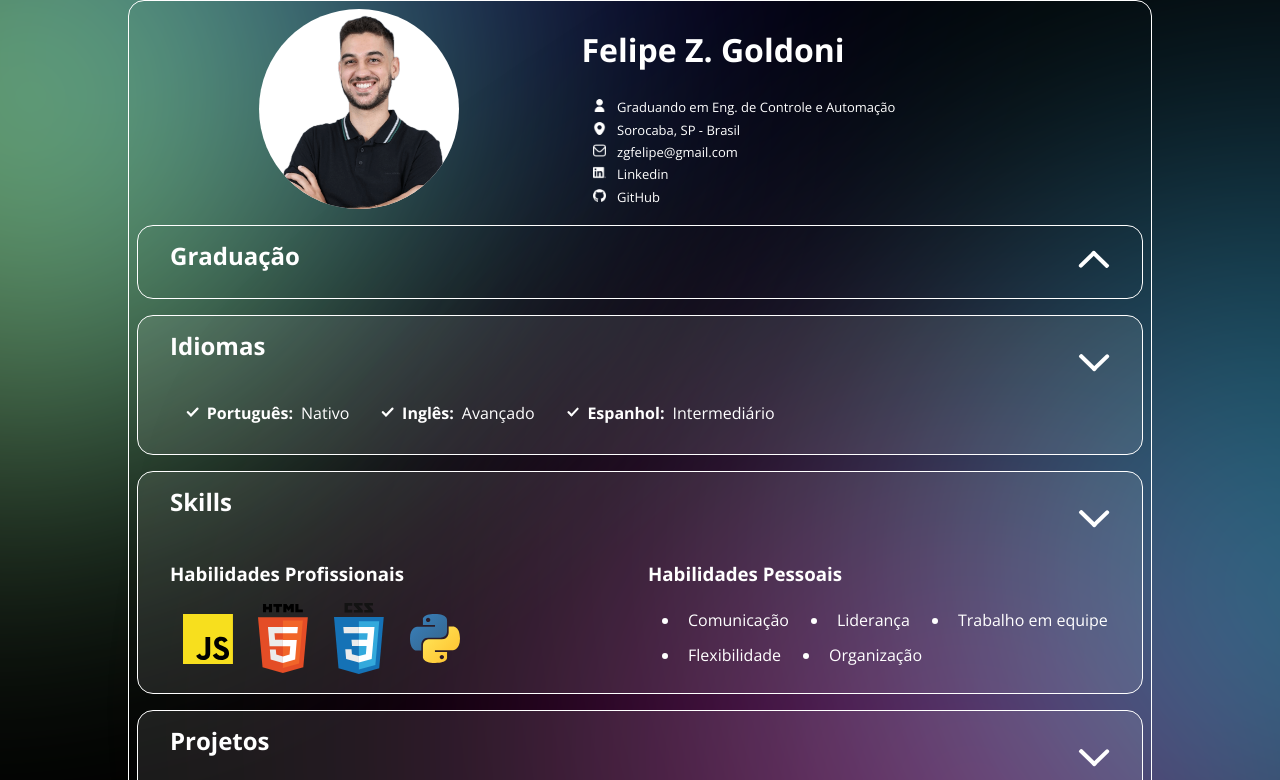
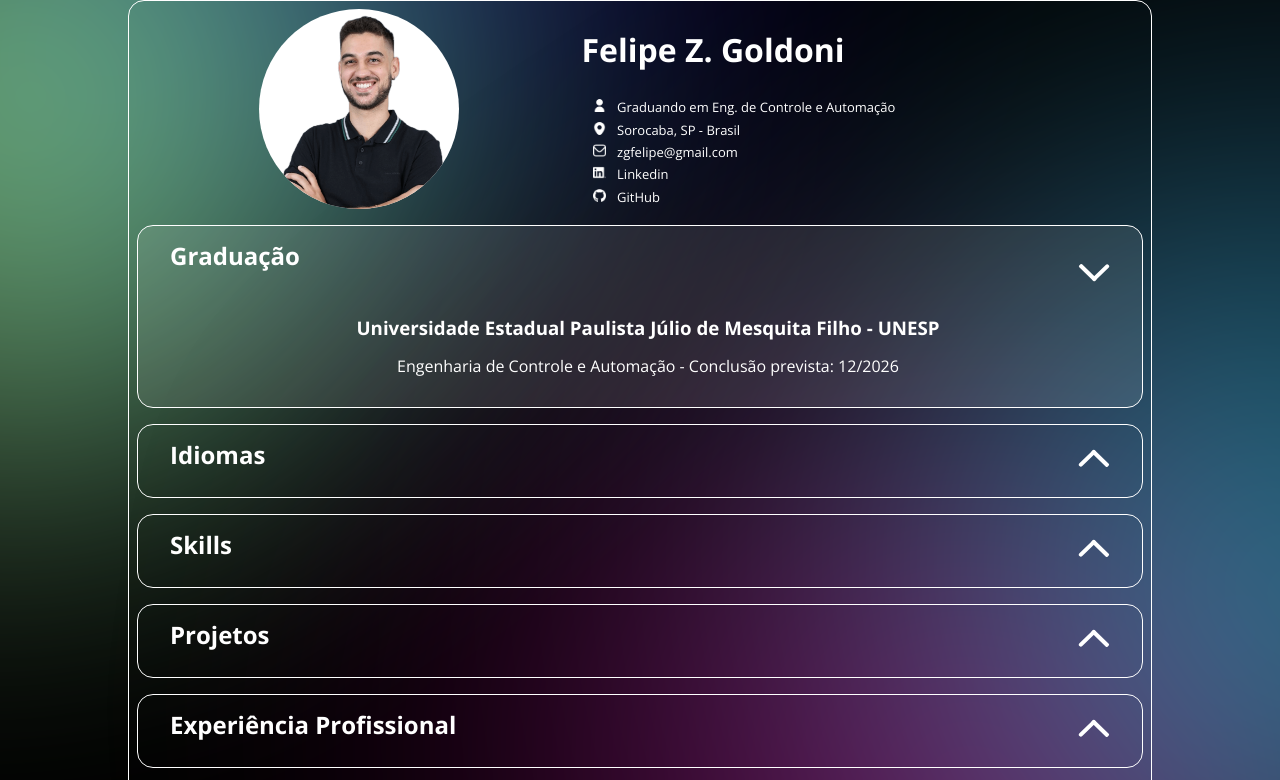
Before and after one commit to Fezao100/Portfolio, a plain HTML site: page index.html in a window 1280 px wide. Both pictures are taken after a click on the button "Graduação". Shown: the top 780 px of the page. Drawn offline with nearby package versions, Linux system fonts and the light colour scheme.

```diff
--- a/assets/js/acordeon.js
+++ b/assets/js/acordeon.js
@@ -1,15 +1,7 @@
-const acordeonTrigger = document.querySelectorAll('.acordeon .trigger')
 
-acordeonTrigger.forEach((trigger) => {
-
-    trigger.addEventListener('click', (e) => {
-        const acordeon = trigger.parentElement
-        const isOpen = acordeon.classList.contains('open')
-
-        if (isOpen) {
-            acordeon.classList.remove('open')
-        } else {
-            acordeon.classList.add('open')
-        }
-    })
-})
+document.querySelectorAll('.acordeon .trigger').forEach((trigger) => {
+        trigger.addEventListener('click', () => {
+            const acordeon = trigger.parentElement; // Pega o elemento pai (.acordeon)
+            acordeon.classList.toggle('open'); // Alterna a classe 'open'
+        });
+    });
--- a/data/profile.json
+++ b/data/profile.json
@@ -4,7 +4,7 @@
   "location": "Sorocaba, SP - Brasil",
   "email": "zgfelipe@gmail.com",
   "university": "Universidade Estadual Paulista Júlio de Mesquita Filho - UNESP",
-  "degree": "Engenharia de Controle e Automação - Conclusão prevista: 12/2025",
+  "degree": "Engenharia de Controle e Automação - Conclusão prevista: 12/2026",
   "skills": {
     "hardSkills": [
       {
@@ -58,7 +58,7 @@
       "gitIcon": "/assets/imgs/icons/github.png"
     },
     {
-      "name": "ChatBot par Calouros de Controle e Automação da Unesp de Sorocaba",
+      "name": "ChatBot para Calouros de Controle e Automação da Unesp de Sorocaba",
       "url": "https://github.com/Fezao100/ChatBot_AlunosECA",
       "gitIcon": "/assets/imgs/icons/github.png"
     }
@@ -77,7 +77,7 @@
       "description": "O GeraBixo é um cursinho pré-vestibular popular, que atua desde 2006 na democratização do acesso ao ensino superior a partir do trabalho de voluntários. Atuei como professor de Geografia e membro da Comissão de Alunos. Minhas responsabilidades incluíam auxiliar no processo de inscrição dos estudantes e supervisionar o controle de presença. Como professor, fui responsável por desenvolver o conteúdo programático e ministrar aulas de forma clara e envolvente, visando facilitar o entendimento dos alunos e promover um ambiente de aprendizado acessível e estimulante."
     },
     {
-      "name": "Acessor de Marketing - Enactus Unesp Sorocaba",
+      "name": "Assessor de Marketing - Enactus Unesp Sorocaba",
       "calendar": "/assets/imgs/icons/calendario.png",
       "period": "Período: 09/2020 até 06/2021",
       "description": "Fui responsável pela confecção de artes e vídeos para as redes sociais da instituição; participação no desenvolvimento da identidade visual do time. No setor, tive a oportunidade de realizar treinamentos com o site Canva e o software Photoshop, adquirindo conhecimentos em design gráfico e edição de imagens, que foram aplicados na criação de materiais promocionais e campanhas de marketing visualmente atrativas, contribuindo para o fortalecimento da instituição nas redes sociais."
--- a/index.html
+++ b/index.html
@@ -45,7 +45,7 @@
 
         </header>
 
-        <section class="acordeon open">
+        <section class="acordeon">
 
             <button class="trigger" type="button">Graduação</button>
 
@@ -56,7 +56,7 @@
 
        </section>
 
-        <section class="acordeon open">
+        <section class="acordeon">
 
             <button class="trigger" type="button">Idiomas </button>
 
@@ -68,7 +68,7 @@
 
        </section>
 
-       <section class="acordeon open">
+       <section class="acordeon">
 
         <button class="trigger" type="button">Skills</button>
 
@@ -92,7 +92,7 @@
 
         </section>
 
-       <section class="acordeon open">
+       <section class="acordeon">
 
         <button class="trigger" type="button">Projetos</button>
 
@@ -104,7 +104,7 @@
 
         </section>
 
-        <section class="acordeon open">
+        <section class="acordeon">
 
             <button class="trigger" type="button">Experiência Profissional</button>
 
@@ -116,7 +116,7 @@
 
        </section>
 
-       <section class="acordeon open">
+       <section class="acordeon">
 
         <button class="trigger" type="button">Cursos Profissionalizantes</button>
 
```
